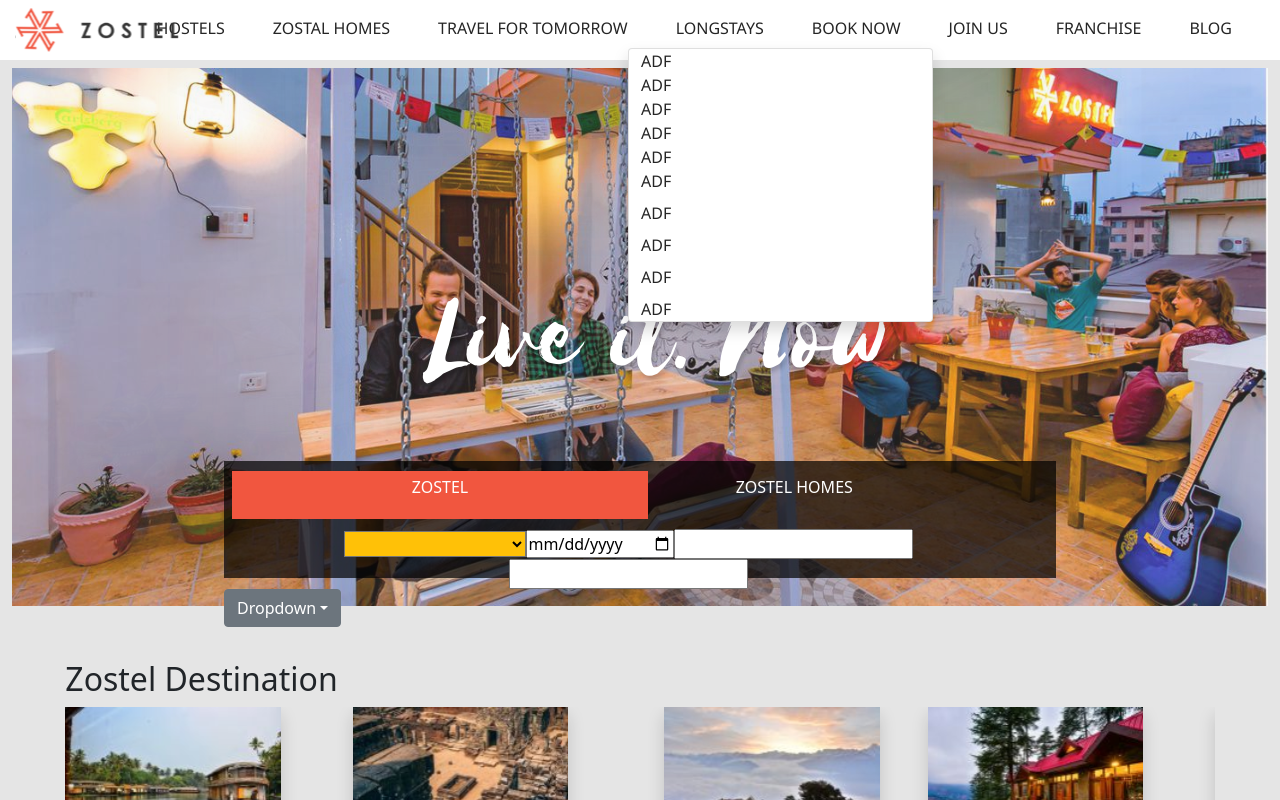
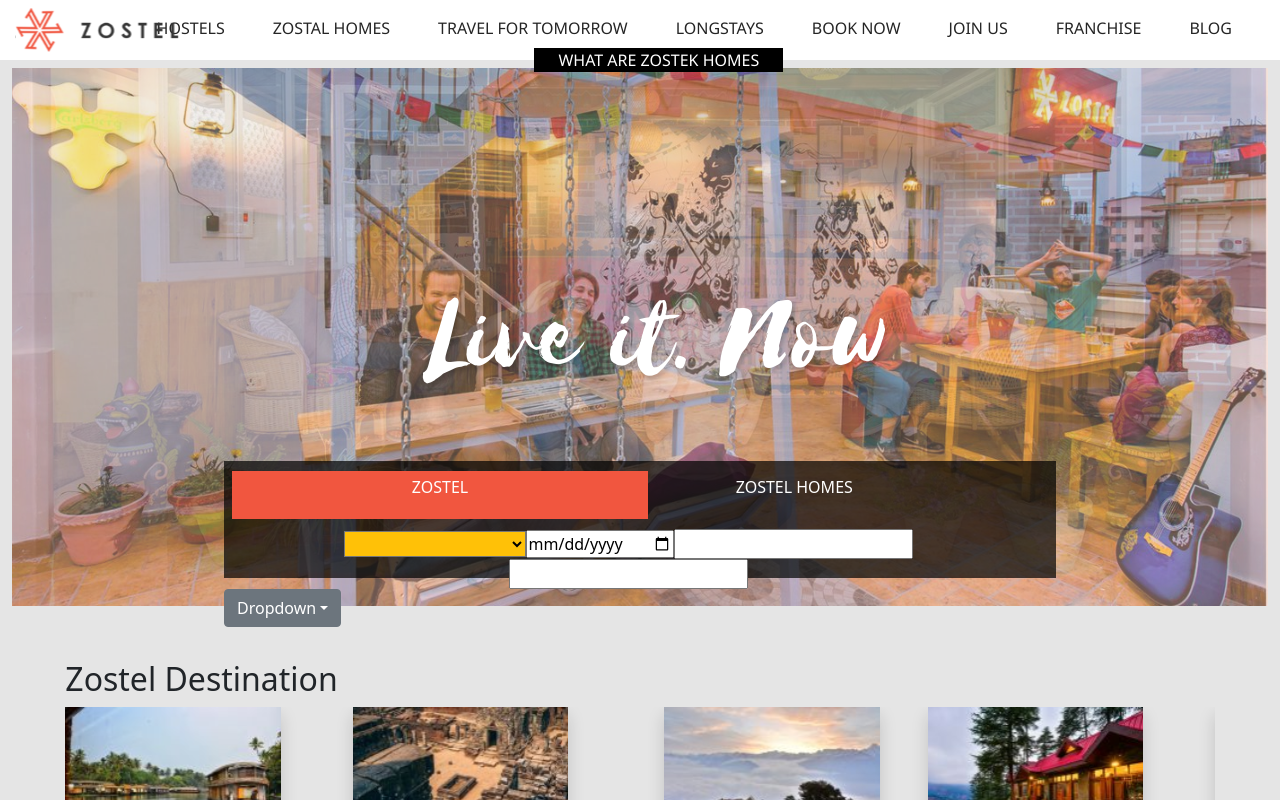
Before and after one commit to Syammed2429/zostel-clone, a React (Create React App) app: page /booking in a window 1280 px wide. Both pictures are taken after a click on the item "ZOSTAL HOMES". Shown: the top 800 px of the page. Built offline with nearby package versions, Linux system fonts and the light colour scheme.

Commit message:
working on dropdown menus

```diff
--- a/src/components/Home/Navbar/Navbar.jsx
+++ b/src/components/Home/Navbar/Navbar.jsx
@@ -5,6 +5,8 @@
 const styles = {
     show: {
         display: 'flex',
+        gap: "10px",
+
 
 
     },
@@ -16,7 +18,8 @@
 
 
 const Navbar = () => {
-    const [display, setDisplay] = React.useState(styles.hidden)
+    const [hostels, setHostels] = React.useState(styles.hidden)
+    const [zostelHomes, setZostelHomes] = React.useState(styles.hidden)
 
 
 
@@ -29,41 +32,76 @@
                 <div className="header">
                     <ul className="d-flex justify-content-end  mx-5 gap-5 my-3 list text-uppercase">
                         <div className="d-flex">
-                            <li>Hostels</li>
+                            <li onClick={() => {
+                                setHostels(hostels === styles.hidden ? styles.show : styles.hidden)
+                            }}>Hostels</li>
+                            <div
+
+                                style={{ ...hostels }}
+                                className="col bg-black text-white  px-4 mx-5 dropDown ">
+                                <div className="">
+                                    <li>Alleppey</li>
+                                    <li>Aurangabad</li>
+                                    <li>Bangalore</li>
+                                    <li>Barot (Rajgundha)</li>
+                                    <li>BIR 2.0</li>
+                                    <li>Chennai</li>
+                                    <li>Chitkul</li>
+                                    <li>Coorg</li>
+                                    <li>Dalhousie</li>
+                                    <li>Delhi</li>
+                                    <li>Gangtok</li>
+                                    <li>Gokarna</li>
+                                    <li>Jaipur</li>
+                                </div>
+                                <div className="">
+                                    <li>Jaisalmer</li>
+                                    <li>Jodhpur</li>
+                                    <li>Kathmandu</li>
+                                    <li>Kochi</li>
+                                    <li>Kodaikanal</li>
+                                    <li>Kolad</li>
+                                    <li>Leh</li>
+                                    <li>Manali</li>
+                                    <li>Mcleodganj</li>
+                                    <li>Mukteshwar</li>
+                                    <li>Mumbai</li>
+                                    <li>Munnar</li>
+                                    <li>Mussorie</li>
+                                </div>
+
+                                <div className="">
+                                    <li>Mysore</li>
+                                    <li>Ooty</li>
+                                    <li>Panchgani</li>
+                                    <li>Pokhra</li>
+                                    <li>Pushkar</li>
+                                    <li>Rishikesh 2.0</li>
+                                    <li>Shangarh</li>
+                                    <li>Sissu</li>
+                                    <li>Spiti</li>
+                                    <li>Udaipur</li>
+                                    <li>Vagamon</li>
+                                    <li>Varkala</li>
+                                    <li>Wayanad</li>
+                                </div>
+
+                            </div>
                         </div>
                         <li
                             onClick={() => {
-                                setDisplay(display === styles.hidden ? styles.show : styles.hidden)
+                                setZostelHomes(zostelHomes === styles.hidden ? styles.show : styles.hidden);
                             }}
                         >Zostal Homes</li>
                         <div
-                            className="card shadow row dropDown"
-                            style={{ ...display }}>
-                            <div className="col d-flex gap-2">
-                                <div className="row">
-                                    <li>adf</li>
-                                    <li>adf</li>
-                                    <li>adf</li>
-                                    <li>adf</li>
-                                    <li>adf</li>
 
-
-                                </div>
-
-                            </div>
-                            <div className="row d-flex gap-2">
-
-                                <li>adf</li>
-                                <li>adf</li>
-                                <li>adf</li>
-                                <li>adf</li>
-                                <li>adf</li>
+                            style={{ ...zostelHomes }}
+                            className="col bg-black text-white  px-4 mx-5 dropDown ">
+                            <li>What are Zostek Homes</li>
+                        </div>
 
 
 
-                            </div>
-
-                        </div>
 
                         <li>Travel for Tomorrow</li>
                         <li>Longstays</li>
@@ -79,3 +117,14 @@
 }
 
 export { Navbar }
+
+
+
+
+/*
+
+
+
+
+
+*/
--- a/src/components/Home/Navbar/navbar.css
+++ b/src/components/Home/Navbar/navbar.css
@@ -5,6 +5,9 @@
   right: 0px;
   top: 0px;
   background: #ffff;
+}
+.header li {
+  cursor: pointer;
 }
 
 .logo {
@@ -31,10 +34,13 @@
 
 /* //dropdown */
 .dropDown {
-  display: flex;
-  flex-direction: column;
   position: absolute;
-  left: 50%;
+  left: 38%;
   top: 80%;
   z-index: 1;
 }
+
+.dropDown li:hover {
+  cursor: pointer;
+  color: grey;
+}
--- a/src/components/Home/What's New/WhatsNew.jsx
+++ b/src/components/Home/What's New/WhatsNew.jsx
@@ -37,20 +37,7 @@
             </div>
 
 
-            <h1>Test</h1>
-            <div className="row col-1 px-4 mx-5">
-                <div className="col-6">
-                    <li>hello</li>
-                    <li>hello</li>
-                    <li>hello</li>
-                </div>
-                <div className="col-4">
-                    <li>bello</li>
-                    <li>bello</li>
-                    <li>bello</li>
-                </div>
 
-            </div>
 
 
         </>
```
